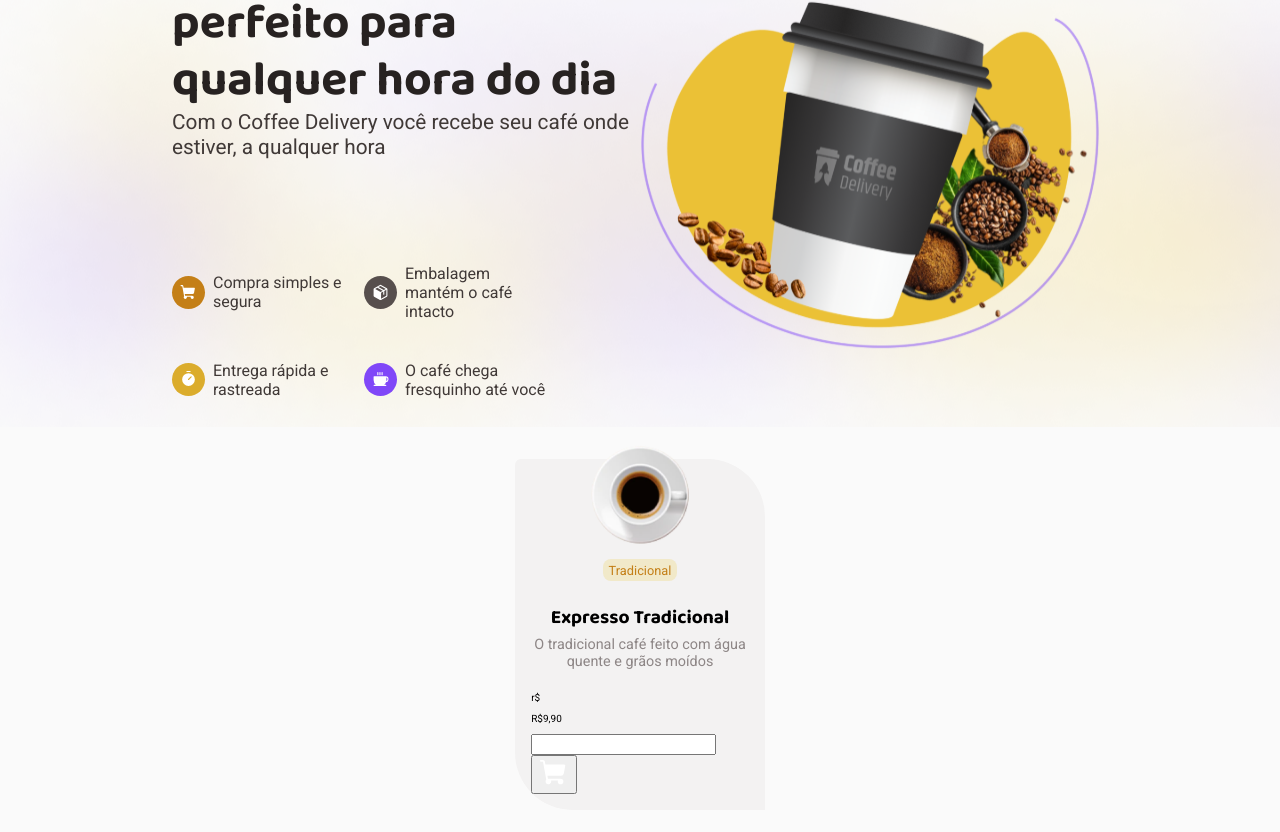
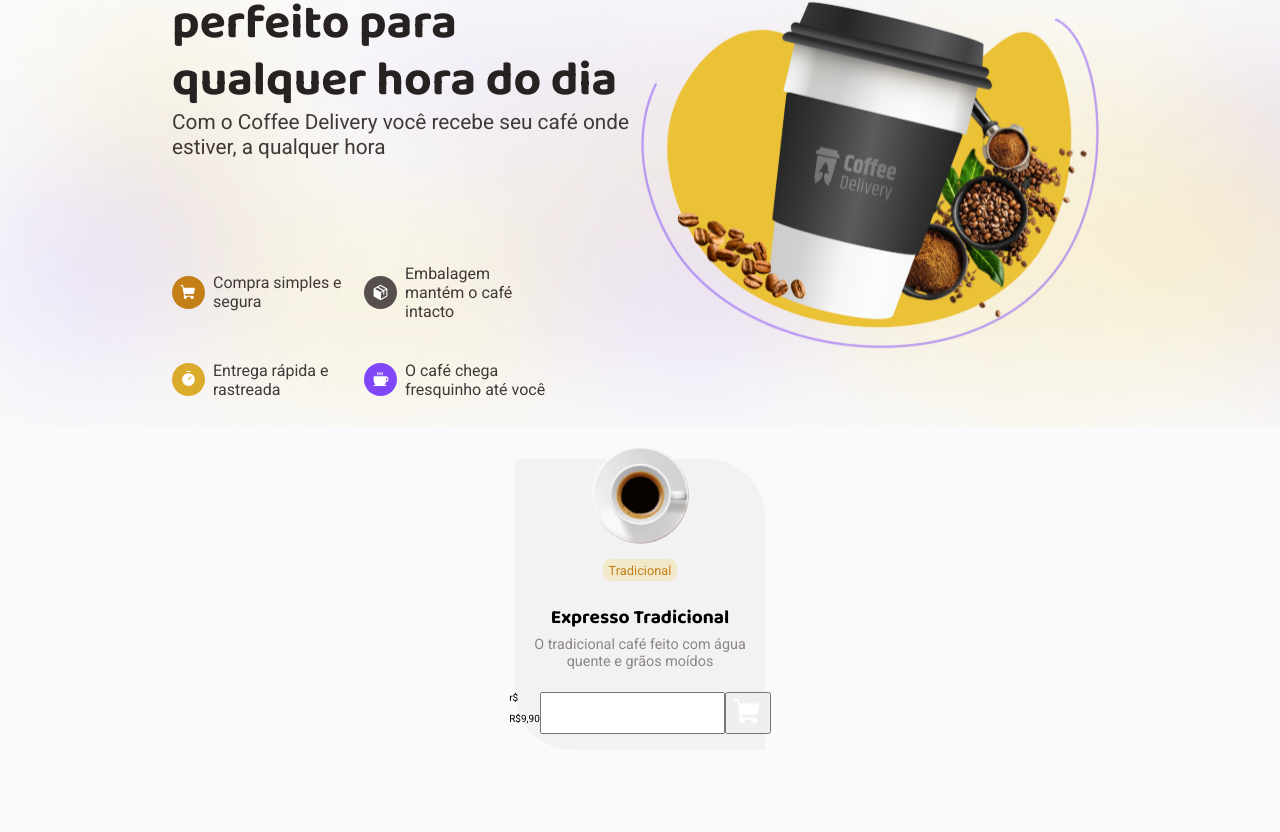
Before and after one commit to cauealb/projects-React, a React (Vite) app in the folder 05-coffe-delivey/: page / in a window 1280 px wide. Shown: the part 226-1058 px from the top of the page. After the commit the page ends 1008 px from the top, so only its background shows below. Built offline with nearby package versions, Linux system fonts and the light colour scheme.

Commit message:
style: Começando a estilizar o footer

```diff
--- a/05-coffe-delivey/src/Routes/Components/Cards/Cards.tsx
+++ b/05-coffe-delivey/src/Routes/Components/Cards/Cards.tsx
@@ -1,5 +1,5 @@
 import express from '../../../assets/SvgCoffe/Type=Expresso.svg'
-import { CardsStyle, NameCardStyle, DescriptionCoffeStyle, ImageCoffeStyle } from './CardsStyle'
+import { CardsStyle, NameCardStyle, DescriptionCoffeStyle, ImageCoffeStyle, FooterInputStyle } from './CardsStyle'
 import { ShoppingCart } from 'phosphor-react'
 
 export function Cards() {
@@ -14,14 +14,14 @@ export function Cards() {
                     <h3>Expresso Tradicional</h3>
                     <p>O tradicional café feito com água quente e grãos moídos</p>
                 </DescriptionCoffeStyle>
-                <footer>
+                <FooterInputStyle>
                     <div>
                         <span>r$</span>
                         <p>R$9,90</p>
                     </div>
                     <input type="number" min={1}/>
                     <button><ShoppingCart size={30} color='#fff' weight='fill'/></button>
-                </footer>
+                </FooterInputStyle>
             </CardsStyle>
         </>
     )
--- a/05-coffe-delivey/src/Routes/Components/Cards/CardsStyle.ts
+++ b/05-coffe-delivey/src/Routes/Components/Cards/CardsStyle.ts
@@ -48,3 +48,7 @@ export const DescriptionCoffeStyle = styled.div`
         font-size: 0.90rem;
     }
 `;
+
+export const FooterInputStyle = styled.footer`
+    display: flex;
+`;
```
